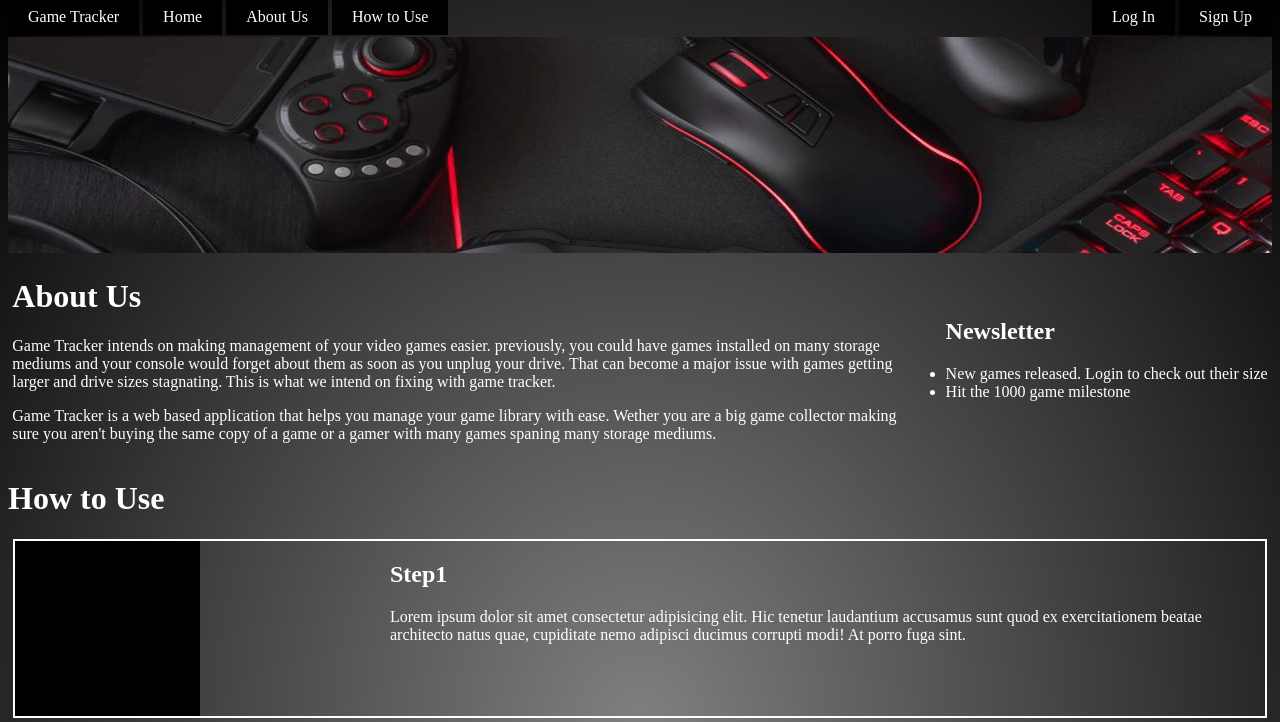
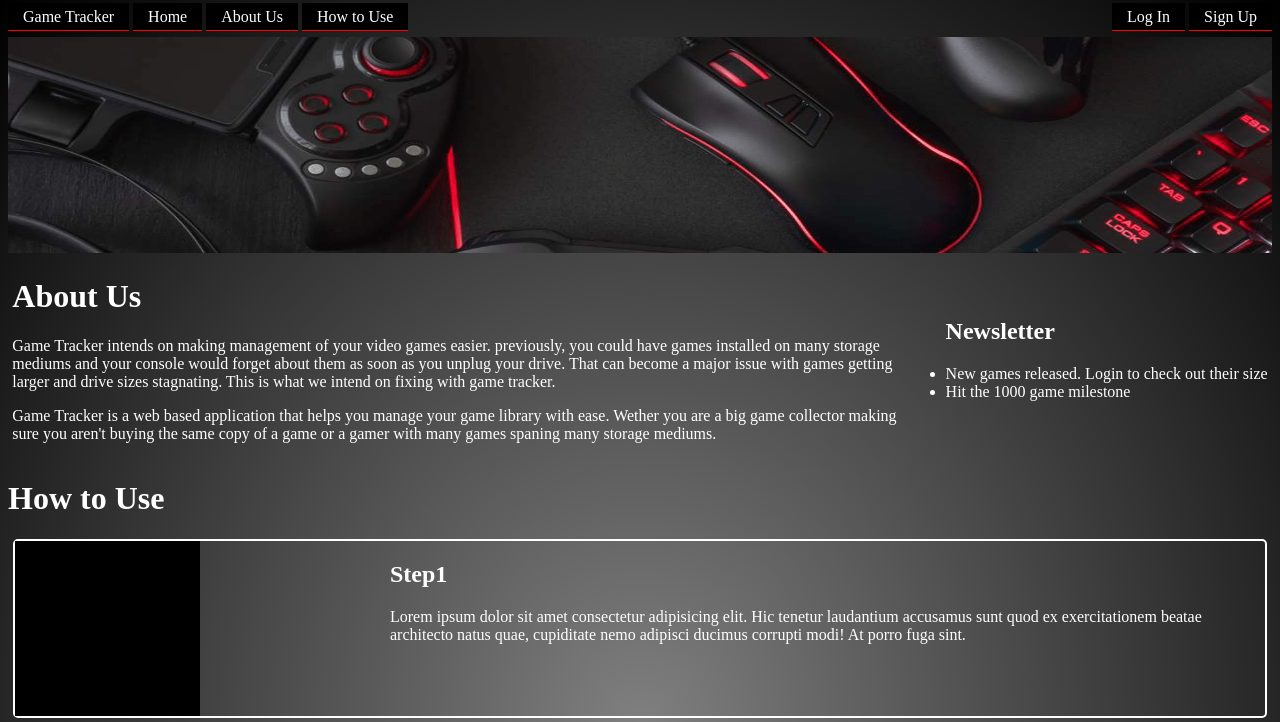
Before and after one commit to goldeneye5671/Game-Tracker-Ultimate, a plain HTML site: page Front End FIles/index.html in a window 1280 px wide. Shown: the top 722 px of the page. Drawn offline with Linux system fonts and the light colour scheme.

Commit message:
Added underlines to the CSS for <a>  nav elements. Looks slick too

```diff
--- a/Front End FIles/style.css
+++ b/Front End FIles/style.css
@@ -9,14 +9,15 @@
     padding-right: 15px;
     padding-bottom: 5px;
     padding-top: 5px;
-    border: 5px black solid;
+    border-bottom: 1px red solid;
     background-color: black;
     text-decoration: none;
     color: white;
 }
 
 #navigation a:hover{
-    background-image: radial-gradient(#242526, #000000);
+    background-image: radial-gradient(white, black);
+    border-bottom: 2px red solid;
 }
 
 #descPic{
@@ -28,7 +29,12 @@
     display: grid;
     grid-template-columns: 20% 10% 70%;
     border: 2px solid ;
+    border-radius: 5px;
     margin:5px;
+}
+
+#Steps:hover{
+    box-shadow: 5px 5px 5px red;
 }
 #stepsImg{
     width: 185px;
@@ -57,7 +63,8 @@
 }
 
 body{
-    font-family: 'Zebulon Condensed';
+    font-family: 'Truly Madly Dpad';
     background-image: radial-gradient(grey, black);
     color: white;
+
 }
```
